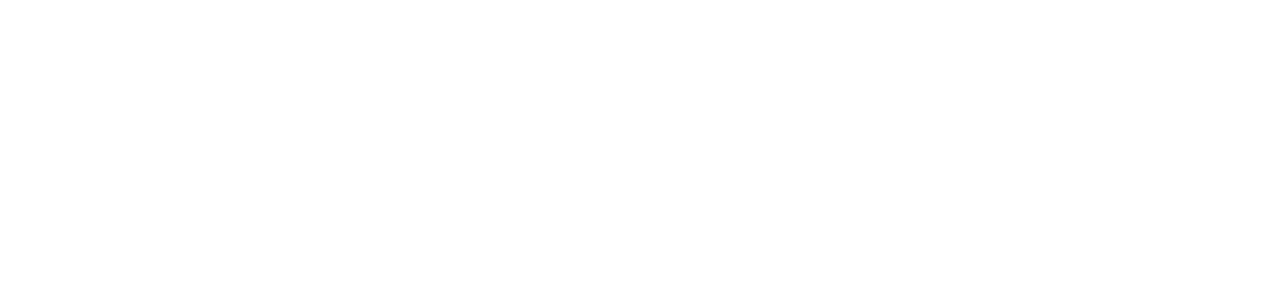
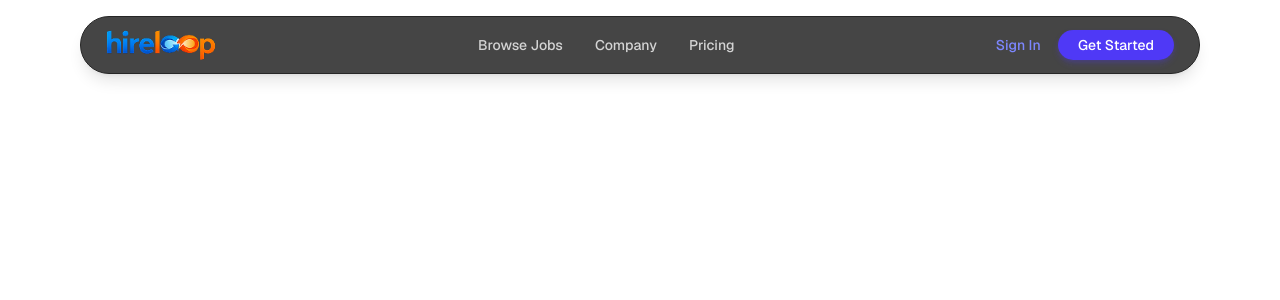
Before and after one commit to sahad-ibne/hireloop-client, a Next.js app: page / in a window 1280 px wide. Shown: the top 300 px of the page. Built offline with nearby package versions, Linux system fonts and the light colour scheme.

Commit message:
Added Nav Bar

```diff
--- a/app/layout.tsx
+++ b/app/layout.tsx
@@ -2,9 +2,10 @@ import { Geist, Geist_Mono } from "next/font/google"
 
 import "./globals.css"
 import { ThemeProvider } from "@/components/theme-provider"
-import { cn } from "@/lib/utils";
+import { cn } from "@/lib/utils"
+import Navbar from "@/components/Navbar"
 
-const geist = Geist({subsets:['latin'],variable:'--font-sans'})
+const geist = Geist({ subsets: ["latin"], variable: "--font-sans" })
 
 const fontMono = Geist_Mono({
   subsets: ["latin"],
@@ -20,9 +21,15 @@ export default function RootLayout({
     <html
       lang="en"
       suppressHydrationWarning
-      className={cn("antialiased", fontMono.variable, "font-sans", geist.variable)}
+      className={cn(
+        "antialiased",
+        fontMono.variable,
+        "font-sans",
+        geist.variable
+      )}
     >
       <body>
+        <Navbar />
         <ThemeProvider>{children}</ThemeProvider>
       </body>
     </html>
--- /dev/null
+++ b/components/Navbar.tsx
@@ -0,0 +1,141 @@
+import Link from "next/link"
+import Image from "next/image"
+import { MenuIcon } from "lucide-react"
+
+import { Button, buttonVariants } from "@/components/ui/button"
+import {
+  Sheet,
+  SheetClose,
+  SheetContent,
+  SheetFooter,
+  SheetHeader,
+  SheetTitle,
+  SheetTrigger,
+} from "@/components/ui/sheet"
+import { cn } from "@/lib/utils"
+
+const navLinks = [
+  { href: "/jobs", label: "Browse Jobs" },
+  { href: "/company", label: "Company" },
+  { href: "/pricing", label: "Pricing" },
+]
+
+export default function Navbar() {
+  return (
+    <header className="mx-auto w-full max-w-6xl px-4 py-4">
+      <nav className="flex items-center justify-between rounded-full border border-neutral-800 bg-neutral-900/80 px-4 py-3 shadow-lg backdrop-blur-md sm:px-6">
+        <Link href="/" className="flex shrink-0 items-center gap-2">
+          <Image
+            src="/logo.png"
+            alt="hireloop logo"
+            width={140}
+            height={32}
+            priority
+            className="h-7 w-auto object-contain sm:h-8"
+          />
+        </Link>
+
+        {/* Desktop links */}
+        <div className="hidden items-center gap-8 text-sm font-medium text-neutral-300 md:flex">
+          {navLinks.map((link) => (
+            <Link
+              key={link.href}
+              href={link.href}
+              className="transition-colors duration-200 hover:text-white"
+            >
+              {link.label}
+            </Link>
+          ))}
+        </div>
+
+        {/* Desktop auth actions */}
+        <div className="hidden items-center gap-4 md:flex">
+          <Link
+            href="/sign-in"
+            className="text-sm font-medium text-indigo-400 transition-colors duration-200 hover:text-indigo-300"
+          >
+            Sign In
+          </Link>
+          <Button
+            render={<Link href="/get-started" />}
+            className="rounded-full bg-indigo-600 px-5 font-medium text-white shadow-md shadow-indigo-600/20 hover:bg-indigo-500"
+          >
+            Get Started
+          </Button>
+        </div>
+
+        {/* Mobile menu */}
+        <Sheet>
+          <SheetTrigger
+            render={
+              <Button
+                variant="ghost"
+                size="icon"
+                className="rounded-full text-neutral-300 hover:bg-neutral-800 hover:text-white md:hidden"
+              />
+            }
+          >
+            <MenuIcon className="size-5" />
+            <span className="sr-only">Open navigation menu</span>
+          </SheetTrigger>
+          <SheetContent
+            side="right"
+            className="w-80 max-w-[calc(100vw-2rem)] border-neutral-800 bg-neutral-900/95 text-neutral-300 backdrop-blur-md"
+          >
+            <SheetHeader className="p-4">
+              <SheetTitle className="flex items-center">
+                <Image
+                  src="/logo.png"
+                  alt="hireloop logo"
+                  width={140}
+                  height={32}
+                  className="h-7 w-auto object-contain"
+                />
+              </SheetTitle>
+            </SheetHeader>
+            <nav className="flex flex-col gap-1 px-4 text-sm font-medium">
+              {navLinks.map((link) => (
+                <SheetClose
+                  key={link.href}
+                  render={
+                    <Link
+                      href={link.href}
+                      className="rounded-lg px-3 py-2.5 transition-colors duration-200 hover:bg-neutral-800/60 hover:text-white"
+                    />
+                  }
+                >
+                  {link.label}
+                </SheetClose>
+              ))}
+            </nav>
+            <SheetFooter className="mt-auto flex-col gap-3 border-t border-neutral-800 p-4">
+              <SheetClose
+                render={
+                  <Link
+                    href="/sign-in"
+                    className="rounded-lg py-2 text-center text-sm font-medium text-indigo-400 transition-colors duration-200 hover:bg-neutral-800/60 hover:text-indigo-300"
+                  />
+                }
+              >
+                Sign In
+              </SheetClose>
+              <SheetClose
+                render={
+                  <Link
+                    href="/get-started"
+                    className={cn(
+                      buttonVariants(),
+                      "w-full justify-center rounded-full bg-indigo-600 font-medium text-white shadow-md shadow-indigo-600/20 hover:bg-indigo-500"
+                    )}
+                  />
+                }
+              >
+                Get Started
+              </SheetClose>
+            </SheetFooter>
+          </SheetContent>
+        </Sheet>
+      </nav>
+    </header>
+  )
+}
--- /dev/null
+++ b/components/ui/sheet.tsx
@@ -0,0 +1,138 @@
+"use client"
+
+import * as React from "react"
+import { Dialog as SheetPrimitive } from "@base-ui/react/dialog"
+import { cn } from "cn"
+
+import { Button } from "@/components/ui/button"
+import { XIcon } from "lucide-react"
+
+function Sheet({ ...props }: SheetPrimitive.Root.Props) {
+  return <SheetPrimitive.Root data-slot="sheet" {...props} />
+}
+
+function SheetTrigger({ ...props }: SheetPrimitive.Trigger.Props) {
+  return <SheetPrimitive.Trigger data-slot="sheet-trigger" {...props} />
+}
+
+function SheetClose({ ...props }: SheetPrimitive.Close.Props) {
+  return <SheetPrimitive.Close data-slot="sheet-close" {...props} />
+}
+
+function SheetPortal({ ...props }: SheetPrimitive.Portal.Props) {
+  return <SheetPrimitive.Portal data-slot="sheet-portal" {...props} />
+}
+
+function SheetOverlay({ className, ...props }: SheetPrimitive.Backdrop.Props) {
+  return (
+    <SheetPrimitive.Backdrop
+      data-slot="sheet-overlay"
+      className={cn(
+        "fixed inset-0 z-50 bg-black/10 transition-opacity duration-150 data-ending-style:opacity-0 data-starting-style:opacity-0 supports-backdrop-filter:backdrop-blur-xs",
+        className
+      )}
+      {...props}
+    />
+  )
+}
+
+function SheetContent({
+  className,
+  children,
+  side = "right",
+  showCloseButton = true,
+  ...props
+}: SheetPrimitive.Popup.Props & {
+  side?: "top" | "right" | "bottom" | "left"
+  showCloseButton?: boolean
+}) {
+  return (
+    <SheetPortal>
+      <SheetOverlay />
+      <SheetPrimitive.Popup
+        data-slot="sheet-content"
+        data-side={side}
+        className={cn(
+          "fixed z-50 flex flex-col gap-4 bg-popover bg-clip-padding text-sm text-popover-foreground shadow-lg transition duration-200 ease-in-out data-ending-style:opacity-0 data-starting-style:opacity-0 data-[side=bottom]:inset-x-0 data-[side=bottom]:bottom-0 data-[side=bottom]:h-auto data-[side=bottom]:border-t data-[side=bottom]:data-ending-style:translate-y-[2.5rem] data-[side=bottom]:data-starting-style:translate-y-[2.5rem] data-[side=left]:inset-y-0 data-[side=left]:left-0 data-[side=left]:h-full data-[side=left]:w-3/4 data-[side=left]:border-r data-[side=left]:data-ending-style:translate-x-[-2.5rem] data-[side=left]:data-starting-style:translate-x-[-2.5rem] data-[side=right]:inset-y-0 data-[side=right]:right-0 data-[side=right]:h-full data-[side=right]:w-3/4 data-[side=right]:border-l data-[side=right]:data-ending-style:translate-x-[2.5rem] data-[side=right]:data-starting-style:translate-x-[2.5rem] data-[side=top]:inset-x-0 data-[side=top]:top-0 data-[side=top]:h-auto data-[side=top]:border-b data-[side=top]:data-ending-style:translate-y-[-2.5rem] data-[side=top]:data-starting-style:translate-y-[-2.5rem] data-[side=left]:sm:max-w-sm data-[side=right]:sm:max-w-sm",
+          className
+        )}
+        {...props}
+      >
+        {children}
+        {showCloseButton && (
+          <SheetPrimitive.Close
+            data-slot="sheet-close"
+            render={
+              <Button
+                variant="ghost"
+                className="absolute top-3 right-3"
+                size="icon-sm"
+              />
+            }
+          >
+            <XIcon
+            />
+            <span className="sr-only">Close</span>
+          </SheetPrimitive.Close>
+        )}
+      </SheetPrimitive.Popup>
+    </SheetPortal>
+  )
+}
+
+function SheetHeader({ className, ...props }: React.ComponentProps<"div">) {
+  return (
+    <div
+      data-slot="sheet-header"
+      className={cn("flex flex-col gap-0.5 p-4", className)}
+      {...props}
+    />
+  )
+}
+
+function SheetFooter({ className, ...props }: React.ComponentProps<"div">) {
+  return (
+    <div
+      data-slot="sheet-footer"
+      className={cn("mt-auto flex flex-col gap-2 p-4", className)}
+      {...props}
+    />
+  )
+}
+
+function SheetTitle({ className, ...props }: SheetPrimitive.Title.Props) {
+  return (
+    <SheetPrimitive.Title
+      data-slot="sheet-title"
+      className={cn(
+        "text-base font-medium text-foreground",
+        className
+      )}
+      {...props}
+    />
+  )
+}
+
+function SheetDescription({
+  className,
+  ...props
+}: SheetPrimitive.Description.Props) {
+  return (
+    <SheetPrimitive.Description
+      data-slot="sheet-description"
+      className={cn("text-sm text-muted-foreground", className)}
+      {...props}
+    />
+  )
+}
+
+export {
+  Sheet,
+  SheetTrigger,
+  SheetClose,
+  SheetContent,
+  SheetHeader,
+  SheetFooter,
+  SheetTitle,
+  SheetDescription,
+}
```
Also changed, not shown: components/HeroSection.tsx (added).
